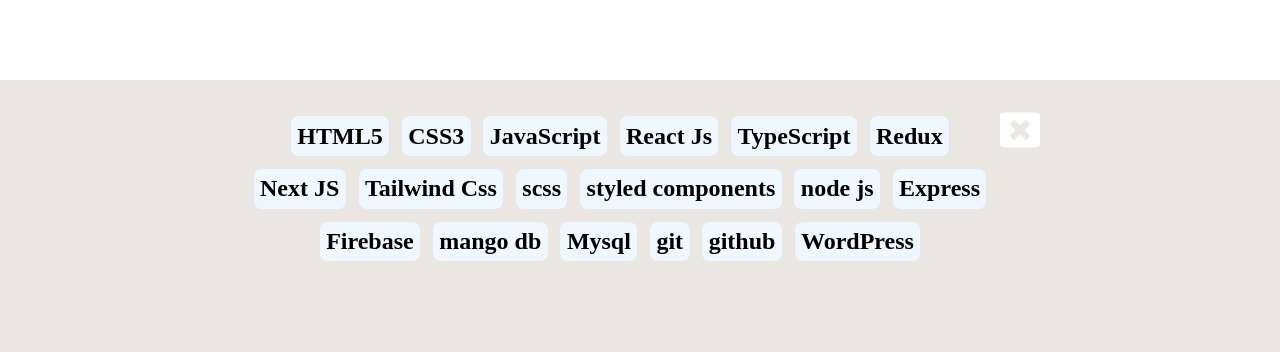
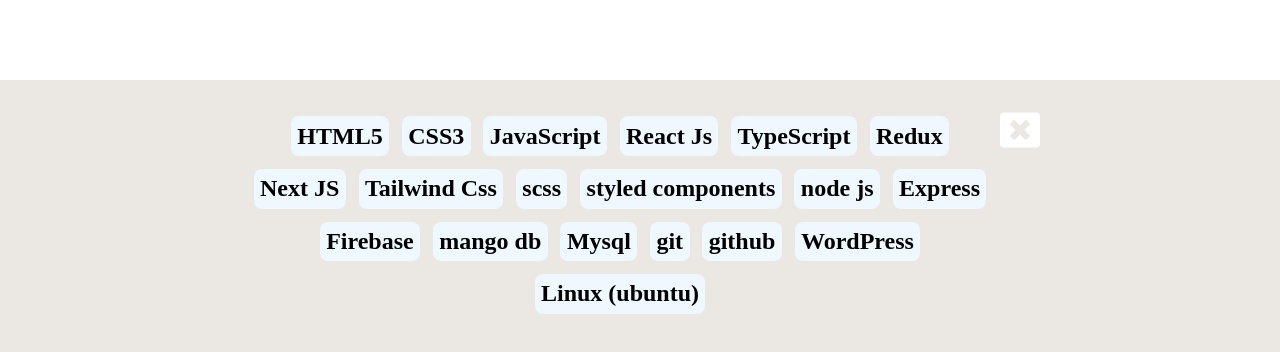
Before and after one commit to esaia/portfolio, a React (Create React App) app: page / in a window 1280 px wide. Both pictures are taken after a click on the element "- MY SKILLS". Shown: the top 352 px of the page. Built offline with nearby package versions, Linux system fonts and the light colour scheme; a web font is replaced by a local one.

Commit message:
added skills section

```diff
--- a/src/components/Skills.js
+++ b/src/components/Skills.js
@@ -38,6 +38,7 @@
           <h2>git</h2>
           <h2>github</h2>
           <h2>WordPress</h2>
+          <h2>Linux (ubuntu)</h2>
         </div>
       </div>
     </motion.div>
```
